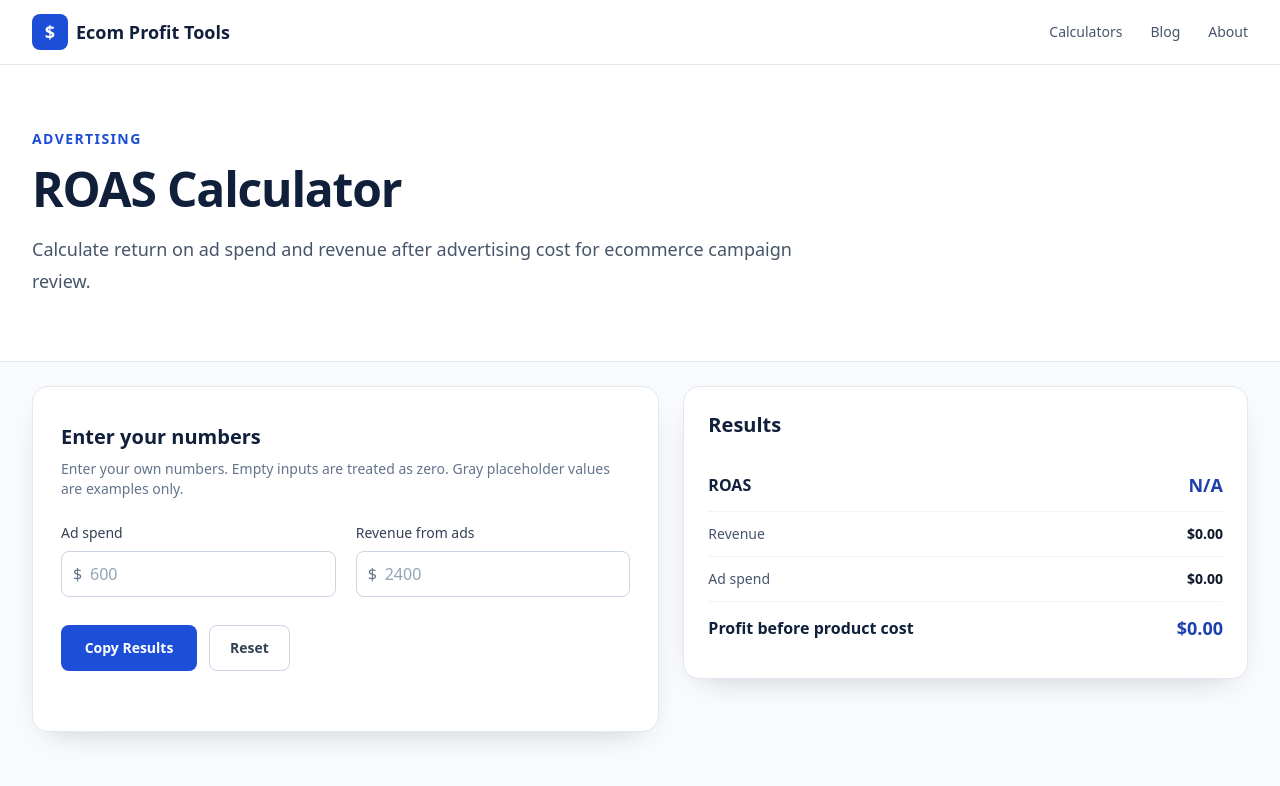
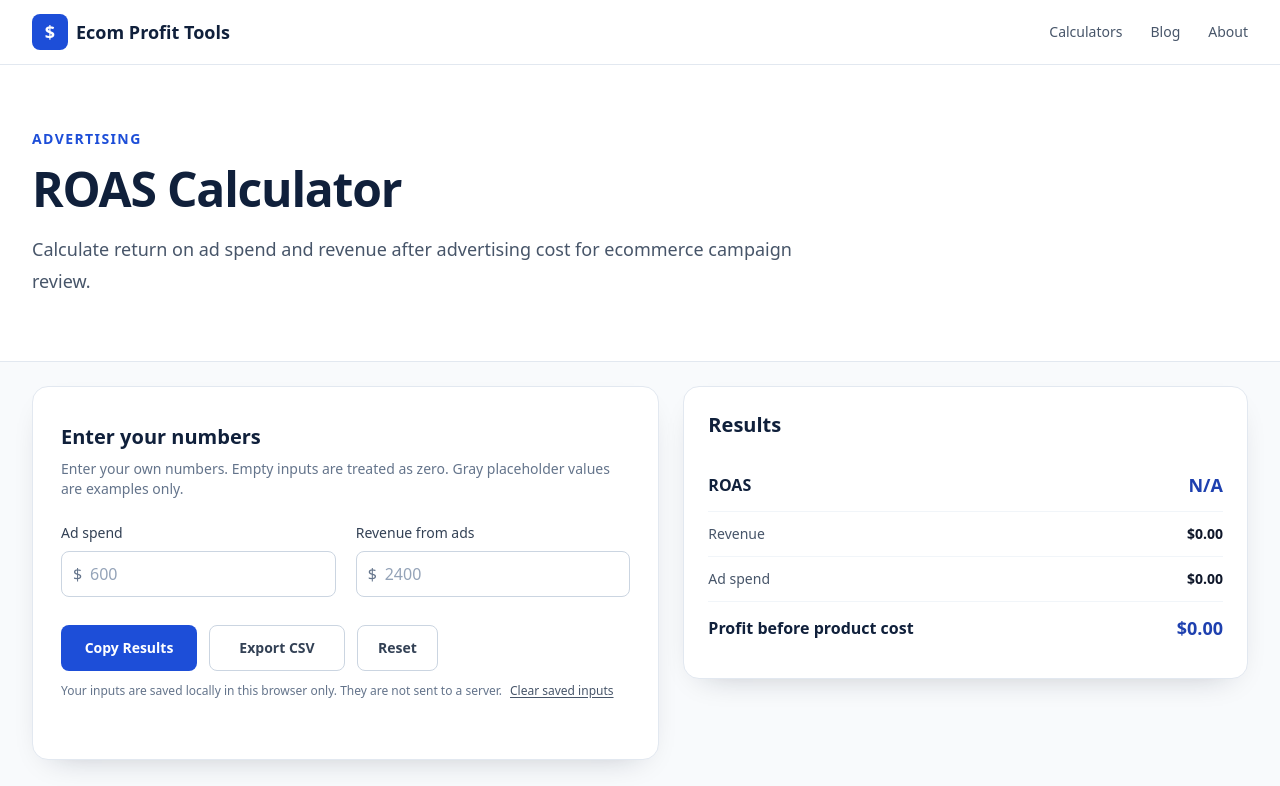
Before and after one commit to hh782897680-art/seller-calc-tools, a Next.js app: page /roas-calculator in a window 1280 px wide. Shown: the top 786 px of the page. Built offline with nearby package versions, Linux system fonts and the light colour scheme.

Commit message:
add saved inputs and CSV export

```diff
--- a/components/calculators/AmazonFbaProfitCalculator.tsx
+++ b/components/calculators/AmazonFbaProfitCalculator.tsx
@@ -30,8 +30,10 @@ const sampleValues: Record<Field, string> = {
 };
 
 export default function AmazonFbaProfitCalculator() {
-  const { values, numbers, updateValue, resetValues } =
-    useCalculatorInputs(sampleValues);
+  const { values, numbers, updateValue, resetValues, clearSavedValues } =
+    useCalculatorInputs(sampleValues, {
+      storageKey: "calculator-inputs:amazon-fba-profit-calculator",
+    });
   const result = calculateAmazonFbaProfit(numbers);
   const metrics = [
     { label: "Revenue", value: formatCurrency(result.revenue) },
@@ -49,6 +51,8 @@ export default function AmazonFbaProfitCalculator() {
       metrics={metrics}
       name="Amazon FBA Profit Calculator Results"
       onReset={resetValues}
+      onClearSavedInputs={clearSavedValues}
+      savedInputsNotice="Your inputs are saved locally in this browser only. They are not sent to a server."
       tone="shopify"
       formTitle="Amazon FBA unit economics"
       formDescription="Model your per-unit costs, Amazon fees, and ad spend assumptions. Results update instantly for scenario planning."
--- a/components/calculators/BreakEvenCalculator.tsx
+++ b/components/calculators/BreakEvenCalculator.tsx
@@ -15,8 +15,10 @@ const sampleValues: Record<Field, string> = {
 };
 
 export default function BreakEvenCalculator() {
-  const { values, numbers, updateValue, resetValues } =
-    useCalculatorInputs(sampleValues);
+  const { values, numbers, updateValue, resetValues, clearSavedValues } =
+    useCalculatorInputs(sampleValues, {
+      storageKey: "calculator-inputs:break-even-calculator",
+    });
   const result = calculateBreakEven(numbers);
   const metrics = [
     {
@@ -41,6 +43,8 @@ export default function BreakEvenCalculator() {
       metrics={metrics}
       name="Break Even Calculator Results"
       onReset={resetValues}
+      onClearSavedInputs={clearSavedValues}
+      savedInputsNotice="Your inputs are saved locally in this browser only. They are not sent to a server."
       warning={
         result.contributionMarginPerUnit <= 0
           ? "There is no break-even volume while variable cost equals or exceeds price per unit."
--- a/components/calculators/CalculatorWorkspace.tsx
+++ b/components/calculators/CalculatorWorkspace.tsx
@@ -3,10 +3,20 @@
 import { useEffect, useRef, useState, type ReactNode } from "react";
 import ResultCard, { type ResultMetric } from "@/components/ResultCard";
 import { copyResults } from "@/lib/copy";
+import {
+  downloadCalculatorResultsCsv,
+  type CsvField,
+} from "@/lib/csv";
 
 export const COPY_FEEDBACK_DURATION_MS = 2200;
 
 type CopyFeedback = "success" | "error" | null;
+type StatusFeedbackTone = "success" | "error";
+
+interface StatusFeedback {
+  message: string;
+  tone: StatusFeedbackTone;
+}
 
 interface CalculatorWorkspaceProps {
   name: string;
@@ -17,6 +27,8 @@ interface CalculatorWorkspaceProps {
   tone?: "default" | "shopify";
   formTitle?: string;
   formDescription?: string;
+  onClearSavedInputs?: () => void;
+  savedInputsNotice?: string;
 }
 
 export default function CalculatorWorkspace({
@@ -28,11 +40,15 @@ export default function CalculatorWorkspace({
   tone = "default",
   formTitle = "Enter your numbers",
   formDescription = "Enter your own numbers. Empty inputs are treated as zero. Gray placeholder values are examples only.",
+  onClearSavedInputs,
+  savedInputsNotice,
 }: CalculatorWorkspaceProps) {
   const isShopifyTone = tone === "shopify";
   const [copyFeedback, setCopyFeedback] = useState<CopyFeedback>(null);
+  const [statusFeedback, setStatusFeedback] = useState<StatusFeedback | null>(null);
   const copyAttemptRef = useRef(0);
   const feedbackTimeoutRef = useRef<ReturnType<typeof setTimeout> | null>(null);
+  const formRef = useRef<HTMLFormElement | null>(null);
 
   useEffect(() => {
     return () => {
@@ -42,16 +58,56 @@ export default function CalculatorWorkspace({
     };
   }, []);
 
-  function showCopyFeedback(feedback: Exclude<CopyFeedback, null>) {
+  function showStatusFeedback(
+    message: string,
+    tone: StatusFeedbackTone,
+    options?: {
+      clearCopyFeedback?: boolean;
+    },
+  ) {
     if (feedbackTimeoutRef.current !== null) {
       clearTimeout(feedbackTimeoutRef.current);
     }
 
-    setCopyFeedback(feedback);
+    setStatusFeedback({ message, tone });
     feedbackTimeoutRef.current = setTimeout(() => {
-      setCopyFeedback(null);
+      if (options?.clearCopyFeedback) {
+        setCopyFeedback(null);
+      }
+      setStatusFeedback(null);
       feedbackTimeoutRef.current = null;
     }, COPY_FEEDBACK_DURATION_MS);
+  }
+
+  function showCopyFeedback(feedback: Exclude<CopyFeedback, null>) {
+    setCopyFeedback(feedback);
+    showStatusFeedback(
+      feedback === "success" ? "Results copied." : "Copy failed. Please try again.",
+      feedback === "success" ? "success" : "error",
+      { clearCopyFeedback: true },
+    );
+  }
+
+  function collectInputValues(): CsvField[] {
+    if (!formRef.current) {
+      return [];
+    }
+
+    const inputElements = Array.from(
+      formRef.current.querySelectorAll<HTMLInputElement>("input"),
+    );
+
+    return inputElements.map((inputElement) => {
+      const rawLabel = formRef.current?.querySelector<HTMLLabelElement>(
+        `label[for="${inputElement.id}"]`,
+      )?.textContent;
+      const label = rawLabel?.trim() || inputElement.name || inputElement.id || "input";
+
+      return {
+        label,
+        value: inputElement.value,
+      };
+    });
   }
 
   async function handleCopy() {
@@ -69,6 +125,27 @@ export default function CalculatorWorkspace({
     }
   }
 
+  function handleCsvExport() {
+    const inputValues = collectInputValues();
+    const hasAnyInput = inputValues.some((item) => item.value.trim() !== "");
+
+    if (!hasAnyInput) {
+      showStatusFeedback("Complete the calculator first.", "error");
+      return;
+    }
+
+    try {
+      downloadCalculatorResultsCsv({
+        calculatorName: name,
+        inputs: inputValues,
+        results: metrics,
+      });
+      showStatusFeedback("CSV downloaded.", "success");
+    } catch {
+      showStatusFeedback("CSV export failed. Please try again.", "error");
+    }
+  }
+
   function handleReset() {
     copyAttemptRef.current += 1;
     if (feedbackTimeoutRef.current !== null) {
@@ -76,21 +153,16 @@ export default function CalculatorWorkspace({
       feedbackTimeoutRef.current = null;
     }
     setCopyFeedback(null);
+    setStatusFeedback(null);
     onReset();
   }
-
-  const copyMessage =
-    copyFeedback === "success"
-      ? "Results copied."
-      : copyFeedback === "error"
-        ? "Copy failed. Please try again."
-        : "";
 
   return (
     <div
       className={`grid items-start gap-6 ${isShopifyTone ? "lg:grid-cols-[1.06fr_0.94fr]" : "lg:grid-cols-[1fr_0.9fr]"}`}
     >
       <form
+        ref={formRef}
         className={`surface-card p-5 sm:p-7 ${isShopifyTone ? "relative overflow-hidden border-brand-100 bg-gradient-to-b from-white to-brand-50/30 shadow-lg shadow-brand-100/30" : ""}`}
         onSubmit={(event) => event.preventDefault()}
       >
@@ -122,18 +194,39 @@ export default function CalculatorWorkspace({
           >
             {copyFeedback === "success" ? "Copied!" : "Copy Results"}
           </button>
+          <button
+            className="secondary-button min-w-[8.5rem]"
+            onClick={handleCsvExport}
+            type="button"
+          >
+            Export CSV
+          </button>
           <button className="secondary-button" onClick={handleReset} type="button">
             Reset
           </button>
         </div>
+        {(savedInputsNotice || onClearSavedInputs) && (
+          <div className="mt-3 flex flex-wrap items-center gap-2 text-xs text-slate-500">
+            {savedInputsNotice && <p>{savedInputsNotice}</p>}
+            {onClearSavedInputs && (
+              <button
+                className="text-xs font-medium text-slate-600 underline underline-offset-2 hover:text-slate-800"
+                onClick={onClearSavedInputs}
+                type="button"
+              >
+                Clear saved inputs
+              </button>
+            )}
+          </div>
+        )}
         <p
           className={`mt-3 min-h-5 text-sm ${
-            copyFeedback === "error" ? "text-red-700" : "text-brand-700"
+            statusFeedback?.tone === "error" ? "text-red-700" : "text-brand-700"
           }`}
           aria-live="polite"
           role="status"
         >
-          {copyMessage}
+          {statusFeedback?.message ?? ""}
         </p>
       </form>
       <ResultCard metrics={metrics} tone={tone} warning={warning} />
--- a/components/calculators/EtsyFeeCalculator.tsx
+++ b/components/calculators/EtsyFeeCalculator.tsx
@@ -30,8 +30,10 @@ const sampleValues: Record<Field, string> = {
 };
 
 export default function EtsyFeeCalculator() {
-  const { values, numbers, updateValue, resetValues } =
-    useCalculatorInputs(sampleValues);
+  const { values, numbers, updateValue, resetValues, clearSavedValues } =
+    useCalculatorInputs(sampleValues, {
+      storageKey: "calculator-inputs:etsy-fee-calculator",
+    });
   const result = calculateEtsyFee(numbers);
   const metrics = [
     { label: "Total revenue", value: formatCurrency(result.totalRevenue) },
@@ -49,6 +51,8 @@ export default function EtsyFeeCalculator() {
       metrics={metrics}
       name="Etsy Fee Calculator Results"
       onReset={resetValues}
+      onClearSavedInputs={clearSavedValues}
+      savedInputsNotice="Your inputs are saved locally in this browser only. They are not sent to a server."
       warning={
         result.netProfit < 0
           ? "Your profit is negative. Review your item cost, shipping, or marketplace fees."
--- a/components/calculators/PayPalFeeCalculator.tsx
+++ b/components/calculators/PayPalFeeCalculator.tsx
@@ -15,8 +15,10 @@ const sampleValues: Record<Field, string> = {
 };
 
 export default function PayPalFeeCalculator() {
-  const { values, numbers, updateValue, resetValues } =
-    useCalculatorInputs(sampleValues);
+  const { values, numbers, updateValue, resetValues, clearSavedValues } =
+    useCalculatorInputs(sampleValues, {
+      storageKey: "calculator-inputs:paypal-fee-calculator",
+    });
   const result = calculatePayPalFee(numbers);
   const metrics = [
     { label: "PayPal fee", value: formatCurrency(result.fee), highlight: true },
@@ -29,6 +31,8 @@ export default function PayPalFeeCalculator() {
       metrics={metrics}
       name="PayPal Fee Calculator Results"
       onReset={resetValues}
+      onClearSavedInputs={clearSavedValues}
+      savedInputsNotice="Your inputs are saved locally in this browser only. They are not sent to a server."
       warning={
         result.netAmount < 0
           ? "The estimated fee exceeds the received amount. Review the transaction value and fee assumptions."
--- a/components/calculators/RoasCalculator.tsx
+++ b/components/calculators/RoasCalculator.tsx
@@ -14,8 +14,10 @@ const sampleValues: Record<Field, string> = {
 };
 
 export default function RoasCalculator() {
-  const { values, numbers, updateValue, resetValues } =
-    useCalculatorInputs(sampleValues);
+  const { values, numbers, updateValue, resetValues, clearSavedValues } =
+    useCalculatorInputs(sampleValues, {
+      storageKey: "calculator-inputs:roas-calculator",
+    });
   const result = calculateRoas(numbers);
   const metrics = [
     { label: "ROAS", value: formatRatio(result.roas), highlight: true },
@@ -33,6 +35,8 @@ export default function RoasCalculator() {
       metrics={metrics}
       name="ROAS Calculator Results"
       onReset={resetValues}
+      onClearSavedInputs={clearSavedValues}
+      savedInputsNotice="Your inputs are saved locally in this browser only. They are not sent to a server."
       warning={
         result.profitBeforeProductCost < 0
           ? "Revenue is below ad spend. Review this campaign before including product and fulfillment costs."
--- a/components/calculators/ShopifyProfitCalculator.tsx
+++ b/components/calculators/ShopifyProfitCalculator.tsx
@@ -28,8 +28,10 @@ const sampleValues: Record<Field, string> = {
 };
 
 export default function ShopifyProfitCalculator() {
-  const { values, numbers, updateValue, resetValues } =
-    useCalculatorInputs(sampleValues);
+  const { values, numbers, updateValue, resetValues, clearSavedValues } =
+    useCalculatorInputs(sampleValues, {
+      storageKey: "calculator-inputs:shopify-profit-calculator",
+    });
   const result = calculateShopifyProfit(numbers);
   const metrics = [
     { label: "Revenue", value: formatCurrency(result.revenue) },
@@ -49,6 +51,8 @@ export default function ShopifyProfitCalculator() {
       metrics={metrics}
       name="Shopify Profit Calculator Results"
       onReset={resetValues}
+      onClearSavedInputs={clearSavedValues}
+      savedInputsNotice="Your inputs are saved locally in this browser only. They are not sent to a server."
       tone="shopify"
       formTitle="Shopify order economics"
       formDescription="Enter your own assumptions for price, unit costs, and payment fees. Results update instantly for planning."
--- a/components/calculators/StripeFeeCalculator.tsx
+++ b/components/calculators/StripeFeeCalculator.tsx
@@ -15,8 +15,10 @@ const sampleValues: Record<Field, string> = {
 };
 
 export default function StripeFeeCalculator() {
-  const { values, numbers, updateValue, resetValues } =
-    useCalculatorInputs(sampleValues);
+  const { values, numbers, updateValue, resetValues, clearSavedValues } =
+    useCalculatorInputs(sampleValues, {
+      storageKey: "calculator-inputs:stripe-fee-calculator",
+    });
   const result = calculateStripeFee(numbers);
   const metrics = [
     { label: "Stripe fee", value: formatCurrency(result.fee), highlight: true },
@@ -29,6 +31,8 @@ export default function StripeFeeCalculator() {
       metrics={metrics}
       name="Stripe Fee Calculator Results"
       onReset={resetValues}
+      onClearSavedInputs={clearSavedValues}
+      savedInputsNotice="Your inputs are saved locally in this browser only. They are not sent to a server."
       warning={
         result.netAmount < 0
           ? "The estimated fee exceeds the received amount. Review the transaction value and fee assumptions."
--- a/components/calculators/WooCommerceProfitCalculator.tsx
+++ b/components/calculators/WooCommerceProfitCalculator.tsx
@@ -28,8 +28,10 @@ const sampleValues: Record<Field, string> = {
 };
 
 export default function WooCommerceProfitCalculator() {
-  const { values, numbers, updateValue, resetValues } =
-    useCalculatorInputs(sampleValues);
+  const { values, numbers, updateValue, resetValues, clearSavedValues } =
+    useCalculatorInputs(sampleValues, {
+      storageKey: "calculator-inputs:woocommerce-profit-calculator",
+    });
   const result = calculateWooCommerceProfit(numbers);
   const metrics = [
     { label: "Revenue", value: formatCurrency(result.revenue) },
@@ -46,6 +48,8 @@ export default function WooCommerceProfitCalculator() {
       metrics={metrics}
       name="WooCommerce Profit Calculator Results"
       onReset={resetValues}
+      onClearSavedInputs={clearSavedValues}
+      savedInputsNotice="Your inputs are saved locally in this browser only. They are not sent to a server."
       warning={
         result.netProfit < 0
           ? "Your profit is negative. Review product cost, processing, hosting, or ad spend."
--- a/components/calculators/useCalculatorInputs.ts
+++ b/components/calculators/useCalculatorInputs.ts
@@ -1,6 +1,6 @@
 "use client";
 
-import { useState } from "react";
+import { useEffect, useRef, useState } from "react";
 
 const numericInputPattern = /^[+-]?(?:\d+\.?\d*|\.\d+)(?:e[+-]?\d+)?$/i;
 
@@ -51,12 +51,93 @@ export function updateInputValues<Key extends string>(
   return { ...values, [key]: value };
 }
 
+function parseStoredInputValues<Key extends string>(
+  raw: string,
+  sampleValues: Record<Key, string>,
+): Record<Key, string> {
+  const parsed = JSON.parse(raw) as unknown;
+  const emptyValues = createEmptyInputValues(sampleValues);
+
+  if (typeof parsed !== "object" || parsed === null) {
+    return emptyValues;
+  }
+
+  const storedValues = parsed as Record<string, unknown>;
+
+  return Object.fromEntries(
+    Object.keys(emptyValues).map((key) => {
+      const nextValue = storedValues[key];
+
+      if (typeof nextValue === "string") {
+        return [key, nextValue];
+      }
+
+      if (typeof nextValue === "number" && Number.isFinite(nextValue)) {
+        return [key, String(nextValue)];
+      }
+
+      return [key, ""];
+    }),
+  ) as Record<Key, string>;
+}
+
 export function useCalculatorInputs<Key extends string>(
   sampleValues: Record<Key, string>,
+  options?: {
+    storageKey?: string;
+  },
 ) {
+  const storageKey = options?.storageKey;
   const [values, setValues] = useState<Record<Key, string>>(() =>
     createEmptyInputValues(sampleValues),
   );
+  const hasInitializedPersistenceRef = useRef(false);
+
+  useEffect(() => {
+    hasInitializedPersistenceRef.current = false;
+
+    if (!storageKey || typeof window === "undefined") {
+      return;
+    }
+
+    try {
+      const rawStoredValues = window.localStorage.getItem(storageKey);
+      if (rawStoredValues) {
+        const restoredValues = parseStoredInputValues(rawStoredValues, sampleValues);
+        queueMicrotask(() => {
+          setValues(restoredValues);
+        });
+      }
+    } catch {
+      // Ignore local storage errors and keep in-memory values.
+    }
+  }, [sampleValues, storageKey]);
+
+  useEffect(() => {
+    if (!storageKey || typeof window === "undefined") {
+      return;
+    }
+
+    if (!hasInitializedPersistenceRef.current) {
+      hasInitializedPersistenceRef.current = true;
+      return;
+    }
+
+    try {
+      const hasAnyInput = (Object.values(values) as string[]).some(
+        (value) => value.trim() !== "",
+      );
+
+      if (!hasAnyInput) {
+        window.localStorage.removeItem(storageKey);
+        return;
+      }
+
+      window.localStorage.setItem(storageKey, JSON.stringify(values));
+    } catch {
+      // Ignore local storage errors and keep the UI functional.
+    }
+  }, [storageKey, values]);
 
   function updateValue(key: Key, value: string) {
     setValues((current) => updateInputValues(current, key, value));
@@ -66,7 +147,18 @@ export function useCalculatorInputs<Key extends string>(
     setValues(createEmptyInputValues(sampleValues));
   }
 
+  function clearSavedValues() {
+    if (storageKey && typeof window !== "undefined") {
+      try {
+        window.localStorage.removeItem(storageKey);
+      } catch {
+        // Ignore storage errors while clearing.
+      }
+    }
+    resetValues();
+  }
+
   const numbers = parseInputNumbers(values);
 
-  return { values, numbers, updateValue, resetValues };
+  return { values, numbers, updateValue, resetValues, clearSavedValues };
 }
--- /dev/null
+++ b/lib/csv.ts
@@ -0,0 +1,76 @@
+export interface CsvField {
+  label: string;
+  value: string;
+}
+
+interface DownloadCalculatorResultsCsvOptions {
+  calculatorName: string;
+  generatedAt?: Date;
+  inputs: CsvField[];
+  results: CsvField[];
+}
+
+function escapeCsvValue(value: string): string {
+  if (/[",\n\r]/.test(value)) {
+    return `"${value.replace(/"/g, '""')}"`;
+  }
+
+  return value;
+}
+
+function slugify(value: string): string {
+  return value
+    .toLowerCase()
+    .replace(/[^a-z0-9]+/g, "-")
+    .replace(/^-+|-+$/g, "")
+    .replace(/-results$/, "") || "calculator";
+}
+
+function formatGeneratedDate(date: Date): string {
+  return date.toISOString();
+}
+
+function buildCsvContent(
+  calculatorName: string,
+  generatedDate: string,
+  inputs: CsvField[],
+  results: CsvField[],
+): string {
+  const lines = [
+    ["section", "label", "value"],
+    ["metadata", "calculator name", calculatorName],
+    ["metadata", "generated date", generatedDate],
+    ...inputs.map((field) => ["input", field.label, field.value]),
+    ...results.map((field) => ["result", field.label, field.value]),
+  ];
+
+  return lines
+    .map((line) => line.map((item) => escapeCsvValue(item)).join(","))
+    .join("\n");
+}
+
+function downloadTextFile(filename: string, content: string, mimeType: string) {
+  const blob = new Blob([content], { type: mimeType });
+  const url = URL.createObjectURL(blob);
+  const link = document.createElement("a");
+
+  link.href = url;
+  link.download = filename;
+  document.body.appendChild(link);
+  link.click();
+  link.remove();
+  URL.revokeObjectURL(url);
+}
+
+export function downloadCalculatorResultsCsv({
+  calculatorName,
+  generatedAt = new Date(),
+  inputs,
+  results,
+}: DownloadCalculatorResultsCsvOptions) {
+  const generatedDate = formatGeneratedDate(generatedAt);
+  const csvContent = buildCsvContent(calculatorName, generatedDate, inputs, results);
+  const filename = `${slugify(calculatorName)}-results.csv`;
+
+  downloadTextFile(filename, csvContent, "text/csv;charset=utf-8;");
+}
```
Also changed, not shown: 1 other file (tests, documents, lock files or other folders).
